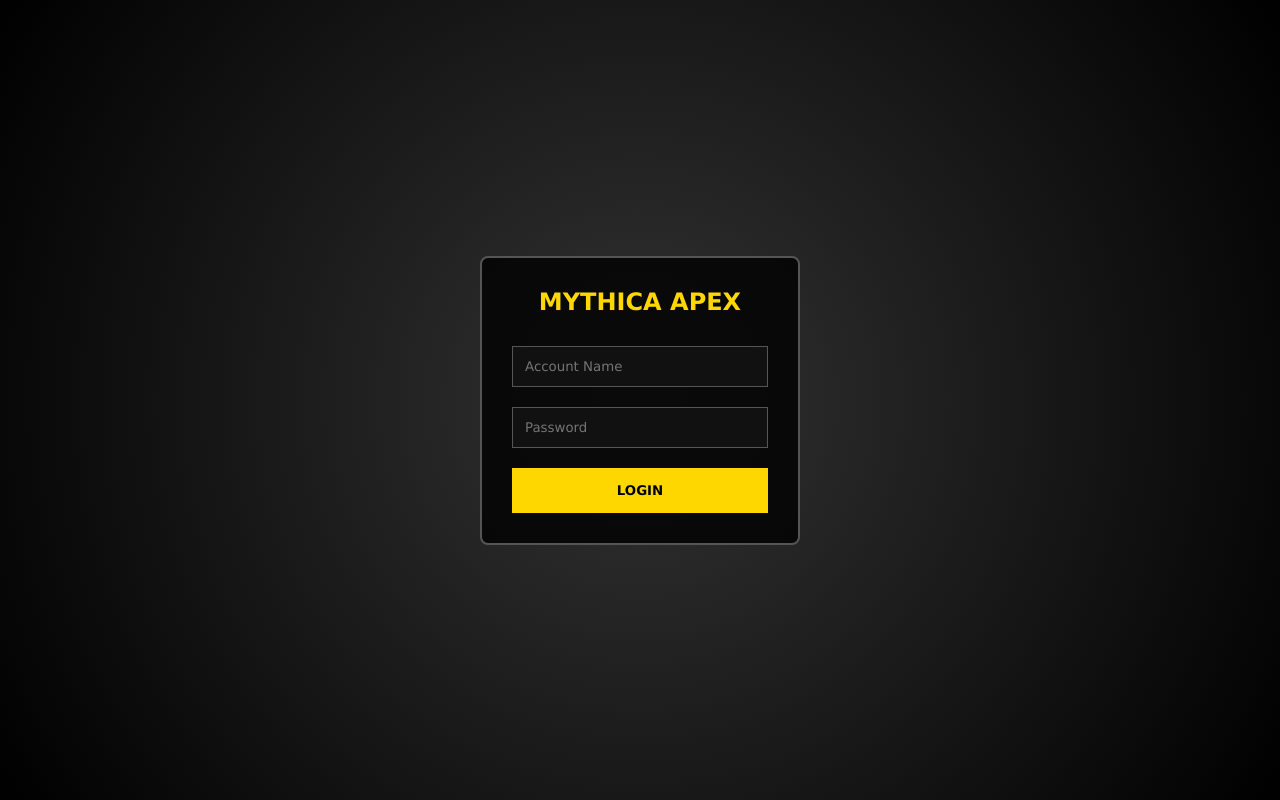
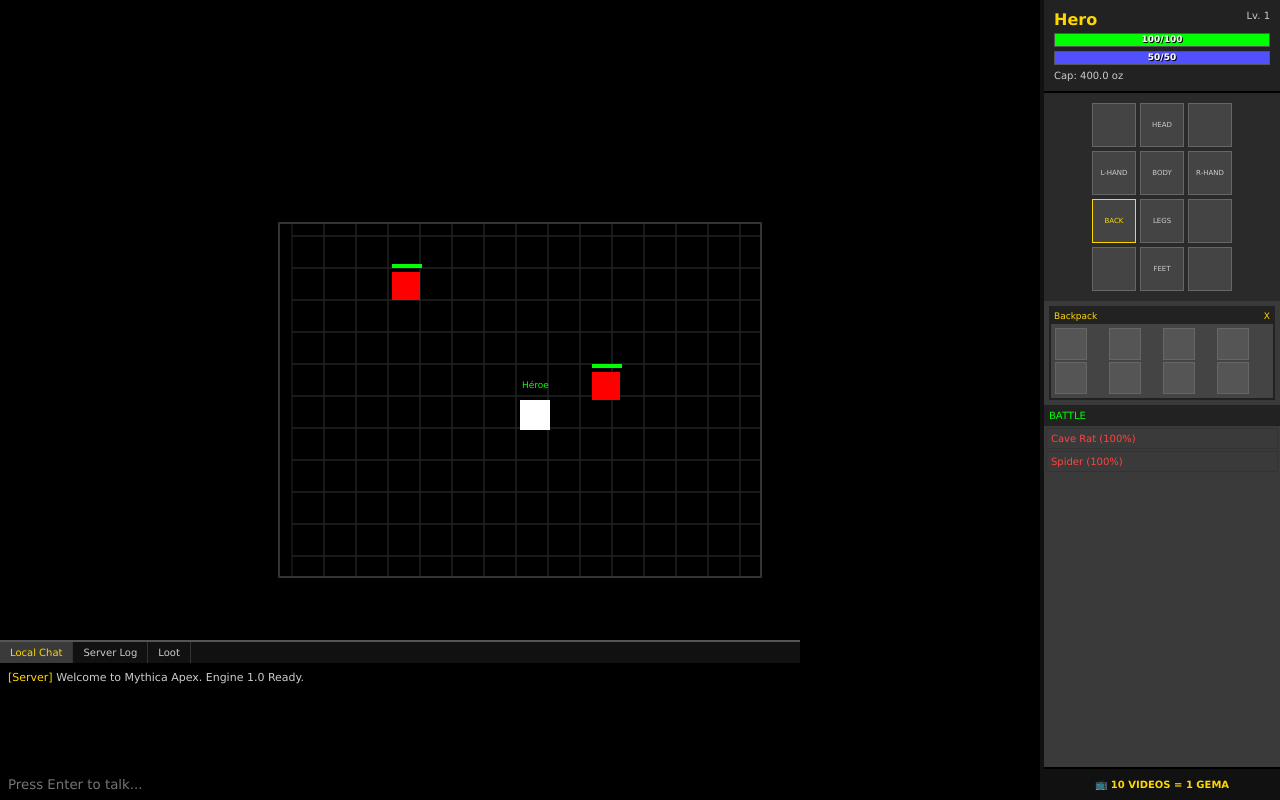
Before and after one commit to Mythicaladventure/Mythica-adventure, a plain HTML site: page index.html in a window 1280 px wide. Drawn offline with Linux system fonts and the light colour scheme.

Commit message:
Refactor index.html for UI and game logic improvements
Updated title and modified CSS styles for better UI layout. Adjusted game logic and added new elements for inventory and battle list.

```diff
--- a/index.html
+++ b/index.html
@@ -3,241 +3,213 @@
 <head>
     <meta charset="UTF-8">
     <meta name="viewport" content="width=device-width, initial-scale=1.0, maximum-scale=1.0, user-scalable=no">
-    <title>Mythica Apex: Total Legacy</title>
+    <title>Mythica Apex: Definitive Edition</title>
     <style>
-        :root {
-            --bg: #1c1c1c; --panel: #333; --border: #555;
-            --gold: #ffd700; --gem: #ff00ff; --hp: #ff4444;
-            --mp: #4444ff; --cap: #99ff99; --pvt: #f0f;
-        }
-        * { box-sizing: border-box; font-family: 'Verdana', sans-serif; user-select: none; margin: 0; padding: 0; }
-        body { background: #000; overflow: hidden; display: flex; color: #eee; height: 100vh; }
+        :root { --gold: #ffd700; --hp: #00ff00; --mp: #5050ff; --panel: #3a3a3a; --bg: #1a1a1a; }
+        * { box-sizing: border-box; font-family: 'Verdana', sans-serif; margin: 0; padding: 0; user-select: none; outline: none; }
+        body { background: #000; display: flex; height: 100vh; color: #ccc; overflow: hidden; }
 
-        /* --- PANTALLA DE LOGIN --- */
-        #login-screen { position: fixed; inset: 0; background: radial-gradient(circle, #333 0%, #000 100%); z-index: 9999; display: flex; flex-direction: column; align-items: center; justify-content: center; }
-        .login-box { background: rgba(0,0,0,0.8); padding: 30px; border: 2px solid var(--border); border-radius: 8px; width: 320px; text-align: center; }
-        .login-input { width: 100%; padding: 12px; margin: 10px 0; background: #111; border: 1px solid var(--border); color: #fff; }
-        .btn-gold { width: 100%; padding: 15px; background: var(--gold); border: none; font-weight: bold; cursor: pointer; color: #000; margin-top: 10px; }
+        /* --- UI LAYOUT --- */
+        #game-canvas-container { flex: 1; position: relative; background: #000; display: flex; align-items: center; justify-content: center; }
+        canvas { border: 2px solid #333; image-rendering: pixelated; }
 
-        /* --- LAYOUT DEL JUEGO --- */
-        #viewport { position: relative; flex: 1; background: #000; overflow: hidden; display: none; }
-        #sidebar { width: 240px; background: var(--panel); border-left: 3px solid #111; display: none; flex-direction: column; z-index: 10; height: 100vh; }
+        #sidebar { width: 240px; background: var(--panel); border-left: 4px solid #111; display: flex; flex-direction: column; overflow-y: auto; }
 
-        /* --- CONSOLA Y CHAT --- */
-        #console { position: absolute; bottom: 0; left: 0; right: 0; height: 160px; background: rgba(0,0,0,0.95); border-top: 2px solid var(--border); display: flex; flex-direction: column; }
-        .tabs { display: flex; background: #222; font-size: 10px; }
-        .tab { padding: 8px 12px; cursor: pointer; border-right: 1px solid #444; }
+        /* --- STATUS BARS --- */
+        .ui-header { padding: 10px; background: #222; border-bottom: 2px solid #000; }
+        .bar { height: 14px; background: #000; border: 1px solid #555; margin: 4px 0; position: relative; }
+        .bar-fill { height: 100%; transition: width 0.3s; }
+        .bar-txt { position: absolute; width: 100%; text-align: center; font-size: 9px; top: 0; font-weight: bold; color: #fff; text-shadow: 1px 1px #000; }
+
+        /* --- INVENTORY --- */
+        .inv-grid { display: grid; grid-template-columns: repeat(3, 44px); gap: 4px; justify-content: center; padding: 10px; background: #2a2a2a; }
+        .slot { width: 44px; height: 44px; background: #444; border: 1px solid #666; font-size: 7px; display: flex; align-items: center; justify-content: center; text-align: center; }
+
+        /* --- CONSOLE --- */
+        #console { position: absolute; bottom: 0; left: 0; right: 240px; height: 160px; background: rgba(0,0,0,0.9); border-top: 2px solid #555; display: flex; flex-direction: column; }
+        #chat-tabs { display: flex; background: #111; }
+        .tab { padding: 5px 10px; font-size: 10px; cursor: pointer; border-right: 1px solid #333; }
         .tab.active { background: var(--panel); color: var(--gold); }
-        #log { flex: 1; overflow-y: auto; padding: 8px; font-size: 11px; line-height: 1.4; color: #ccc; }
-        #chat-in { background: #000; border: none; padding: 10px; color: #fff; border-top: 1px solid #333; }
+        #log { flex: 1; overflow-y: auto; padding: 8px; font-size: 11px; }
 
-        /* --- SIDEBAR COMPONENTS --- */
-        .status-header { padding: 10px; background: #222; border-bottom: 2px solid #000; }
-        .bar { height: 14px; background: #111; margin: 4px 0; position: relative; border: 1px solid #444; }
-        .fill { height: 100%; transition: width 0.3s; }
-        .bar-label { position: absolute; width: 100%; text-align: center; font-size: 9px; top: 0; font-weight: bold; color: #fff; text-shadow: 1px 1px #000; }
+        /* --- CONTAINERS (Mochilas) --- */
+        .container-window { background: #444; border: 2px solid #222; margin: 5px; }
+        .container-header { background: #222; padding: 3px; font-size: 9px; color: var(--gold); display: flex; justify-content: space-between; }
+        .container-grid { display: grid; grid-template-columns: repeat(4, 1fr); gap: 2px; padding: 4px; }
+        .item-dot { width: 32px; height: 32px; background: #555; border: 1px solid #666; }
 
-        .equip-grid { display: grid; grid-template-columns: repeat(3, 1fr); gap: 4px; padding: 10px; background: #2a2a2a; }
-        .slot { width: 44px; height: 44px; background: #444; border: 1px solid #666; font-size: 7px; display: flex; align-items: center; justify-content: center; color: #888; }
-
-        #vip-list { flex: 1; overflow-y: auto; background: #1a1a1a; padding: 5px; font-size: 11px; border-top: 2px solid #000; }
-        .vip-entry { display: flex; justify-content: space-between; padding: 2px 0; }
-
-        /* --- MENU GENERAL --- */
-        #main-menu { position: fixed; inset: 30px; background: var(--panel); border: 4px solid var(--border); z-index: 1000; display: none; }
-        .menu-nav { width: 140px; background: #222; display: flex; flex-direction: column; }
-        .nav-it { padding: 15px; border: none; background: transparent; color: #fff; cursor: pointer; text-align: left; font-size: 12px; border-bottom: 1px solid #333; }
-        .nav-it.active { background: var(--panel); color: var(--gold); }
-        .menu-content { flex: 1; padding: 25px; overflow-y: auto; }
+        /* --- BATTLE LIST --- */
+        .battle-entry { padding: 4px; border: 1px solid #333; font-size: 10px; margin: 2px; cursor: pointer; color: #f44; }
+        .battle-entry.active { border-color: #f00; background: #411; }
     </style>
 </head>
 <body>
 
-<div id="login-screen">
-    <div class="login-box">
-        <h2 style="color:var(--gold); margin-bottom:20px;">MYTHICA APEX</h2>
-        <input type="text" id="acc-name" class="login-input" placeholder="Account Name">
-        <input type="password" id="acc-pass" class="login-input" placeholder="Password">
+<div id="game-canvas-container">
+    <canvas id="screen"></canvas>
 
-        <div id="char-selection" style="display:none; margin: 15px 0; background:#222; padding:10px; border:1px solid var(--gold);">
-            <p style="font-size:10px; color:var(--gold);">SELECT CHARACTER:</p>
-            <div id="char-name-tag" style="padding:5px; background:#444; cursor:pointer; font-weight:bold; margin-top:5px;"></div>
-        </div>
-
-        <button id="btn-login" class="btn-gold" onclick="doLogin()">LOGIN</button>
-        <button id="btn-enter" class="btn-gold" style="display:none; background:#282; color:#fff;" onclick="startGame()">ENTER GAME</button>
-    </div>
-</div>
-
-<div id="viewport">
-    <canvas id="stage"></canvas>
     <div id="console">
-        <div class="tabs">
+        <div id="chat-tabs">
             <div class="tab active">Local Chat</div>
             <div class="tab">Server Log</div>
-            <div class="tab" style="color:var(--gold)">Trade</div>
+            <div class="tab">Loot</div>
         </div>
         <div id="log"></div>
-        <input type="text" id="chat-in" onkeypress="if(event.key==='Enter') sendMsg()">
+        <input type="text" id="chat-input" style="background:#000; color:#fff; border:none; padding:8px;" placeholder="Press Enter to talk...">
     </div>
 </div>
 
 <div id="sidebar">
-    <div class="status-header">
-        <b id="ui-name" style="color:var(--gold); font-size:12px;">Player</b>
-        <div class="bar"><div id="hp-f" class="fill" style="background:var(--hp);"></div><div class="bar-label" id="hp-t">100/100</div></div>
-        <div class="bar"><div id="mp-f" class="fill" style="background:var(--mp);"></div><div class="bar-label" id="mp-t">50/50</div></div>
-        <div style="font-size:10px; color:var(--cap); margin-top:5px;">Cap: <span id="cap-v">400.0</span> oz</div>
+    <div class="ui-header">
+        <b id="p-name" style="color:var(--gold)">Hero</b> <span style="font-size:10px; float:right;">Lv. <span id="p-lv">1</span></span>
+        <div class="bar"><div id="hp-f" class="bar-fill" style="background:var(--hp);"></div><div class="bar-txt" id="hp-t">100/100</div></div>
+        <div class="bar"><div id="mp-f" class="bar-fill" style="background:var(--mp);"></div><div class="bar-txt" id="mp-t">50/50</div></div>
+        <div style="font-size:10px; margin-top:5px;">Cap: <span id="p-cap">400.0</span> oz</div>
     </div>
 
-    <div class="equip-grid">
-        <div class="slot"></div><div class="slot">HEAD</div><div class="slot"></div>
-        <div class="slot">L-H</div><div class="slot">BODY</div><div class="slot">R-H</div>
-        <div class="slot">BAG</div><div class="slot">LEGS</div><div class="slot"></div>
-        <div class="slot"></div><div class="slot">FEET</div><div class="slot"></div>
+    <div class="inv-grid">
+        <div class="slot"></div><div id="s-head" class="slot">HEAD</div><div class="slot"></div>
+        <div id="s-lhand" class="slot">L-HAND</div><div id="s-body" class="slot">BODY</div><div id="s-rhand" class="slot">R-HAND</div>
+        <div id="s-back" class="slot" style="color:var(--gold); border-color:var(--gold);">BACK</div><div id="s-legs" class="slot">LEGS</div><div class="slot"></div>
+        <div class="slot"></div><div id="s-feet" class="slot">FEET</div><div class="slot"></div>
     </div>
 
-    <div id="vip-list">
-        <div style="font-size:9px; color:var(--gold); border-bottom:1px solid #333; margin-bottom:5px;">VIP LIST <span onclick="addFriend()" style="float:right; cursor:pointer; color:#9f9;">[+]</span></div>
-        <div id="vip-box"></div>
+    <div class="container-window">
+        <div class="container-header"><span>Backpack</span><span>X</span></div>
+        <div class="container-grid" id="backpack-slots">
+            <div class="item-dot"></div><div class="item-dot"></div><div class="item-dot"></div><div class="item-dot"></div>
+            <div class="item-dot"></div><div class="item-dot"></div><div class="item-dot"></div><div class="item-dot"></div>
+        </div>
     </div>
 
-    <button onclick="toggleMenu()" style="width:100%; padding:10px; background:#222; color:#fff; border:none; border-top:2px solid #000; cursor:pointer; font-weight:bold;">MENU GENERAL</button>
-</div>
+    <div style="background:#222; padding:5px; font-size:10px; color:var(--hp);">BATTLE</div>
+    <div id="battle-list" style="flex:1; overflow-y:auto;"></div>
 
-<div id="main-menu">
-    <div class="menu-nav">
-        <button class="nav-it active" onclick="setMenuTab('skills')">SKILLS</button>
-        <button class="nav-it" onclick="setMenuTab('store')">STORE 💎</button>
-        <button class="nav-it" onclick="setMenuTab('quests')">QUESTS</button>
-        <button class="nav-it" style="margin-top:auto; background:#522;" onclick="toggleMenu()">CERRAR</button>
-    </div>
-    <div class="menu-content" id="m-content"></div>
+    <button onclick="watchAd()" style="padding:10px; background:#111; border:none; border-top:2px solid #000; color:var(--gold); font-size:10px; font-weight:bold; cursor:pointer;">📺 10 VIDEOS = 1 GEMA</button>
 </div>
 
 <script>
-    const canvas = document.getElementById('stage');
+    const canvas = document.getElementById('screen');
     const ctx = canvas.getContext('2d');
+    const TILE = 32;
 
-    // DATA CORE
-    let p = {
-        name: "Héroe", level: 1, x: 2500, y: 2500, hp: 100, mHp: 100, mp: 50, mMp: 50,
-        cap: 400.0, wallet: { gold: 0, gem: 5 }, skills: { sword: 10, shield: 10, magic: 1 },
-        adProgress: 0, vip: [{name: "SocioAI", on: true}]
+    // --- SISTEMA DE DATOS ---
+    let world = {
+        z: 7,
+        mobs: [
+            {id:1, name: "Cave Rat", x: 2600, y: 2500, hp: 20, mHp: 20},
+            {id:2, name: "Spider", x: 2400, y: 2400, hp: 30, mHp: 30}
+        ]
     };
 
-    // LOGIN LOGIC
-    function doLogin() {
-        const acc = document.getElementById('acc-name').value;
-        if(!acc) return alert("Ingrese cuenta");
-        document.getElementById('acc-name').style.display = 'none';
-        document.getElementById('acc-pass').style.display = 'none';
-        document.getElementById('btn-login').style.display = 'none';
-        document.getElementById('char-selection').style.display = 'block';
-        document.getElementById('btn-enter').style.display = 'block';
-        document.getElementById('char-name-tag').innerText = p.name + " (Lv. 1)";
-    }
+    let p = {
+        name: "Héroe", x: 2528, y: 2528, hp: 100, mHp: 100, mp: 50, mMp: 50,
+        lv: 1, cap: 400.0, target: null, gems: 0, ads: 0
+    };
 
-    function startGame() {
-        document.getElementById('login-screen').style.display = 'none';
-        document.getElementById('viewport').style.display = 'block';
-        document.getElementById('sidebar').style.display = 'flex';
+    function init() {
         resize();
-        addLog("Welcome to Mythica Apex. Server online.", "#9f9");
+        addLog("Server", "Welcome to Mythica Apex. Engine 1.0 Ready.");
         loop();
     }
 
-    // GAME ENGINE
-    function loop() {
-        update();
-        draw();
-        requestAnimationFrame(loop);
+    // --- MOTOR DE COMBATE & LÓGICA ---
+    function update() {
+        // UI
+        document.getElementById('hp-f').style.width = (p.hp/p.mHp*100) + "%";
+        document.getElementById('hp-t').innerText = `${Math.floor(p.hp)}/${p.mHp}`;
+
+        // Battle List
+        const bl = document.getElementById('battle-list');
+        bl.innerHTML = world.mobs.map(m => `
+            <div class="battle-entry ${p.target === m.id ? 'active' : ''}" onclick="p.target = ${m.id}">
+                ${m.name} (${Math.floor(m.hp/m.mHp*100)}%)
+            </div>
+        `).join('');
+
+        // Auto-Regen
+        if(p.hp < p.mHp) p.hp += 0.05;
+
+        // Combate (Si hay target y está cerca)
+        if(p.target) {
+            let target = world.mobs.find(m => m.id === p.target);
+            if(target) {
+                let dist = Math.hypot(p.x - target.x, p.y - target.y);
+                if(dist < 100 && Math.random() > 0.98) {
+                    target.hp -= 5;
+                    addLog("Loot", `You hit ${target.name} for 5 hp.`);
+                    if(target.hp <= 0) {
+                        addLog("Server", `You defeated ${target.name}.`);
+                        world.mobs = world.mobs.filter(m => m.id !== target.id);
+                        p.target = null;
+                    }
+                }
+            }
+        }
     }
 
-    function update() {
-        updateUI();
-        updateVIP();
-    }
-
+    // --- MOTOR GRÁFICO ---
     function draw() {
         ctx.fillStyle = "#000"; ctx.fillRect(0,0,canvas.width, canvas.height);
         ctx.save();
         ctx.translate(canvas.width/2 - p.x, canvas.height/2 - p.y);
-        // Grid
+
+        // Grid de Suelo
         ctx.strokeStyle = "#222";
-        for(let i=2300; i<2700; i+=32) {
-            ctx.beginPath(); ctx.moveTo(i, 2300); ctx.lineTo(i, 2700); ctx.stroke();
-            ctx.beginPath(); ctx.moveTo(2300, i); ctx.lineTo(2700, i); ctx.stroke();
+        for(let i=2300; i<2800; i+=TILE) {
+            for(let j=2300; j<2800; j+=TILE) {
+                ctx.strokeRect(i, j, TILE, TILE);
+                if((i+j)%64===0) { ctx.fillStyle="#1a1a1a"; ctx.fillRect(i,j,TILE,TILE); }
+            }
         }
-        // Player
-        ctx.fillStyle = "#fff"; ctx.fillRect(p.x-16, p.y-16, 32, 32);
+
+        // Dibujar Mobs
+        world.mobs.forEach(m => {
+            ctx.fillStyle = "#f00"; ctx.fillRect(m.x, m.y, 28, 28);
+            ctx.fillStyle = "#000"; ctx.fillRect(m.x, m.y-8, 30, 4);
+            ctx.fillStyle = "#0f0"; ctx.fillRect(m.x, m.y-8, (m.hp/m.mHp)*30, 4);
+        });
+
+        // Dibujar Player
+        ctx.fillStyle = "#fff"; ctx.fillRect(p.x, p.y, 30, 30);
+        ctx.fillStyle = "#0f0"; ctx.font = "9px Verdana";
+        ctx.fillText(p.name, p.x + 2, p.y - 12);
+
         ctx.restore();
     }
 
-    // UI & SOCIAL
-    function updateUI() {
-        document.getElementById('hp-f').style.width = (p.hp/p.mHp*100) + "%";
-        document.getElementById('hp-t').innerText = `${p.hp}/${p.mHp}`;
-        document.getElementById('cap-v').innerText = p.cap.toFixed(1);
-        document.getElementById('ui-name').innerText = p.name;
+    // --- UTILIDADES ---
+    function addLog(chan, msg) {
+        const log = document.getElementById('log');
+        log.innerHTML += `<div><span style="color:var(--gold)">[${chan}]</span> ${msg}</div>`;
+        log.scrollTop = log.scrollHeight;
     }
 
-    function addLog(m, c = "#ccc") {
-        const l = document.getElementById('log');
-        l.innerHTML += `<div style="color:${c}">${m}</div>`;
-        l.scrollTop = l.scrollHeight;
+    function watchAd() {
+        addLog("Server", "Video starting...");
+        setTimeout(() => {
+            p.ads++;
+            if(p.ads >= 10) { p.gems++; p.ads = 0; addLog("Server", "GEM ADDED! 💎"); }
+            else { addLog("Server", `Progress: ${p.ads}/10 ads.`); }
+        }, 1000);
     }
 
-    function sendMsg() {
-        const i = document.getElementById('chat-in');
-        if(i.value) { addLog(p.name + ": " + i.value); i.value = ""; }
+    function move(dx, dy) {
+        p.x += dx * TILE;
+        p.y += dy * TILE;
     }
 
-    function updateVIP() {
-        const box = document.getElementById('vip-box');
-        box.innerHTML = p.vip.map(v => `<div class="vip-entry"><span>${v.name}</span><span style="color:${v.on?'#5f5':'#f55'}">${v.on?'●':'○'}</span></div>`).join('');
-    }
+    function loop() { update(); draw(); requestAnimationFrame(loop); }
+    function resize() { canvas.width = 480; canvas.height = 352; }
 
-    function addFriend() {
-        const n = prompt("Nombre:");
-        if(n) { p.vip.push({name: n, on: false}); addLog("Añadido a VIP: " + n); }
-    }
+    window.addEventListener('keydown', e => {
+        if(e.key === "ArrowUp") move(0, -1);
+        if(e.key === "ArrowDown") move(0, 1);
+        if(e.key === "ArrowLeft") move(-1, 0);
+        if(e.key === "ArrowRight") move(1, 0);
+    });
 
-    // MENU & STORE (10:1 REGLA)
-    function toggleMenu() {
-        const m = document.getElementById('main-menu');
-        m.style.display = (m.style.display === 'flex') ? 'none' : 'flex';
-        if(m.style.display === 'flex') setMenuTab('skills');
-    }
-
-    function setMenuTab(t) {
-        const c = document.getElementById('m-content');
-        if(t === 'skills') {
-            c.innerHTML = `<h2>Skills</h2><p>Sword: ${p.skills.sword}</p><p>Shield: ${p.skills.shield}</p>`;
-        } else if(t === 'store') {
-            c.innerHTML = `<h2>Store</h2><p>Gemas: ${p.wallet.gem} 💎</p>
-            <div style="background:#222; padding:15px; border:1px solid var(--gold); margin-top:10px;">
-                <b>Video Recompensa</b><br>Progreso: ${p.adProgress}/10
-                <button onclick="watchVideo()" style="display:block; margin-top:10px; padding:10px; background:var(--gold); border:none;">VER VIDEO</button>
-            </div>`;
-        }
-    }
-
-    function watchVideo() {
-        addLog("Viendo video... (15s)");
-        setTimeout(() => {
-            p.adProgress++;
-            if(p.adProgress >= 10) { p.wallet.gem++; p.adProgress = 0; addLog("¡Ganaste 1 Gema! 💎", "var(--gold)"); }
-            setMenuTab('store');
-        }, 1500);
-    }
-
-    function resize() {
-        canvas.width = document.getElementById('viewport').clientWidth;
-        canvas.height = document.getElementById('viewport').clientHeight;
-    }
-
-    window.onresize = resize;
+    init();
 </script>
 </body>
 </html>
```
